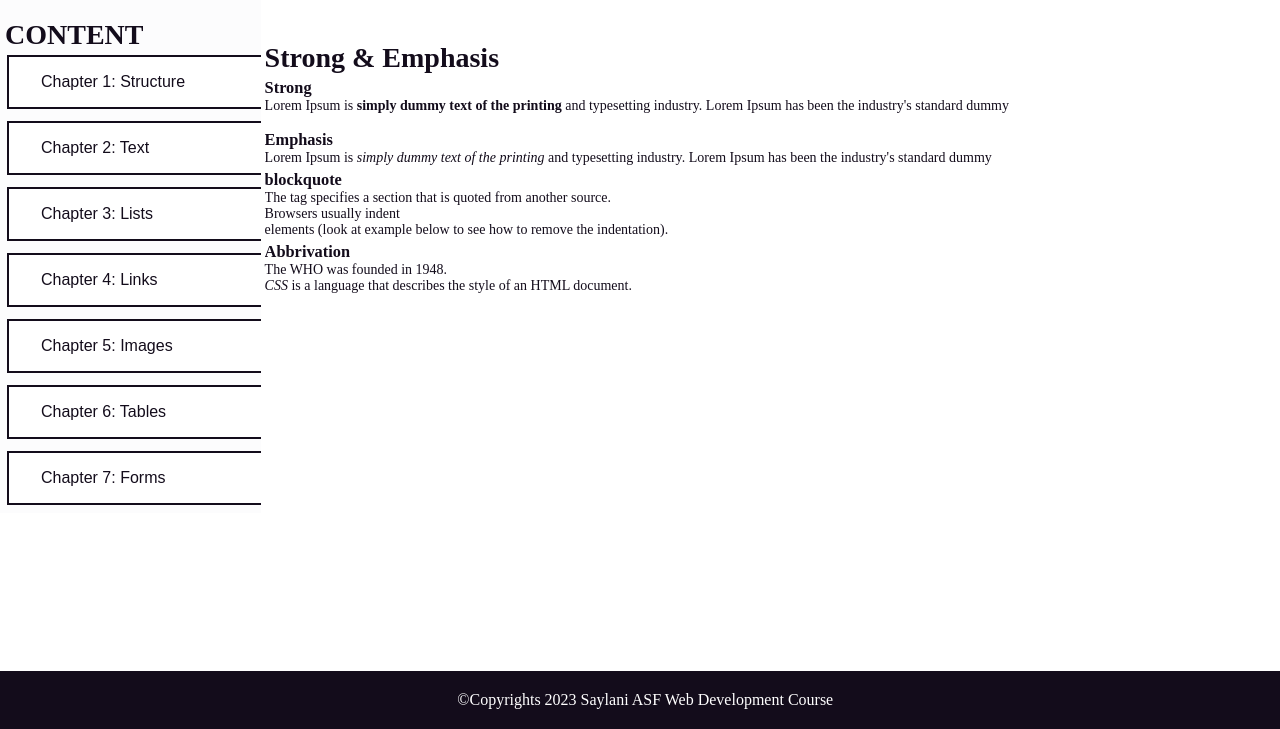
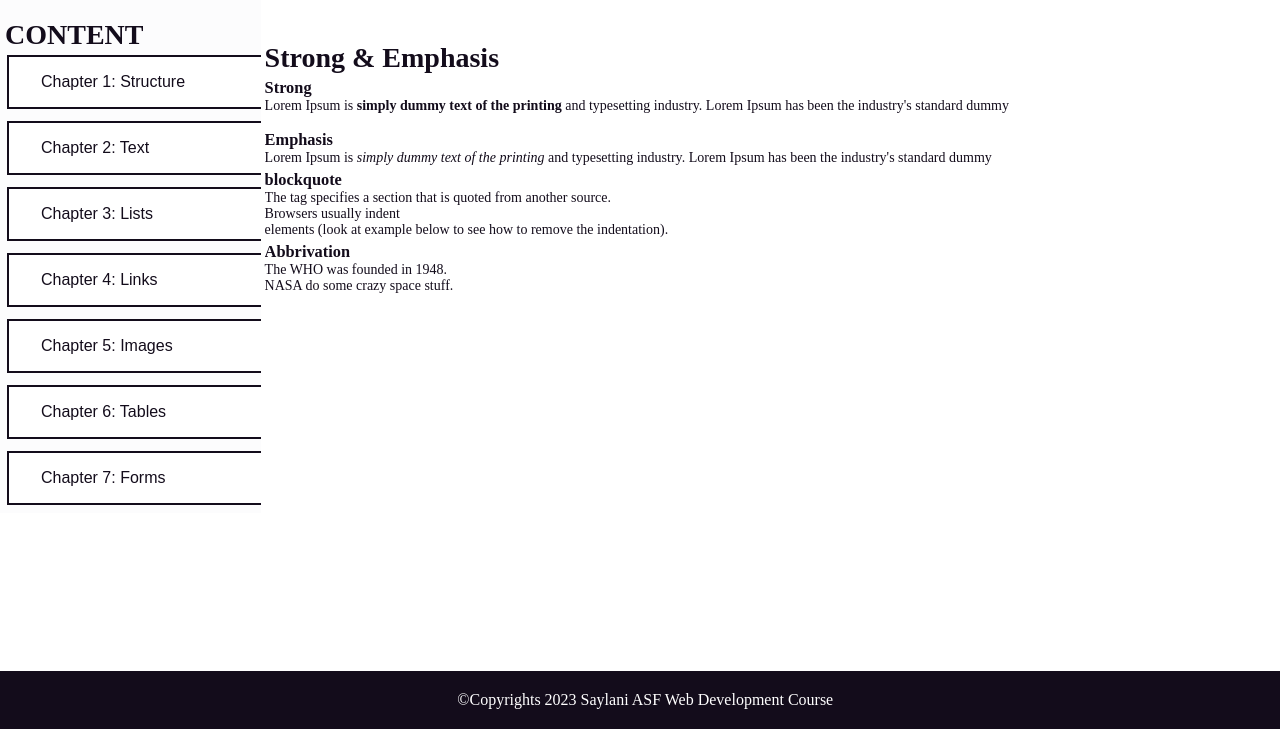
Before and after one commit to Ashfaq778/firstlesson, a plain HTML site: page index.html in a window 1280 px wide. Shown: the part 71-800 px from the top of the page. Drawn offline with Linux system fonts and the light colour scheme.

Commit message:
Update index.html
updated

```diff
--- a/index.html
+++ b/index.html
@@ -132,9 +132,10 @@
                     <tr>
                 <td>
                     <h3> Abbrivation</h3>
-                   The <abbr title="World Health Organization">WHO</abbr> was founded in 1948.
-                    <p><dfn><abbr title="Cascading Style Sheets">CSS</abbr>
-                    </dfn> is a language that describes the style of an HTML document.</p>
+                    The <abbr title="World Health Organization">WHO</abbr> was founded in 1948.
+                    <p><acronym title="National Aeronautics and Space
+                    Administration">NASA</acronym> do some crazy
+                    space stuff.</p>
                 </td>
             </tr>
           </table>
```
